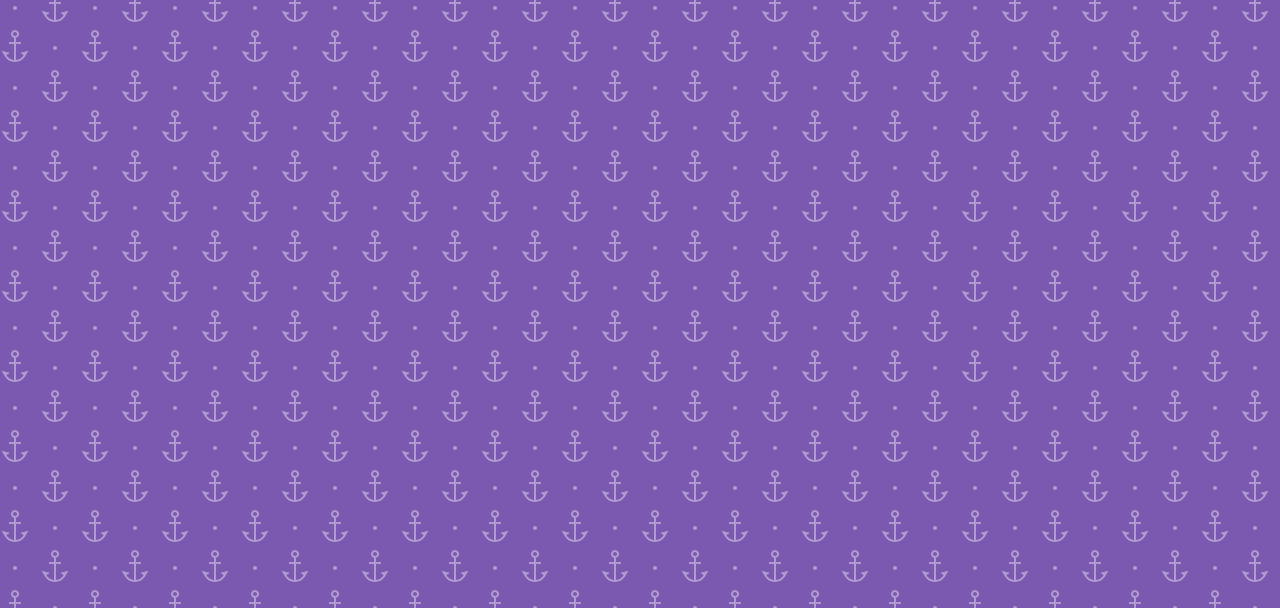
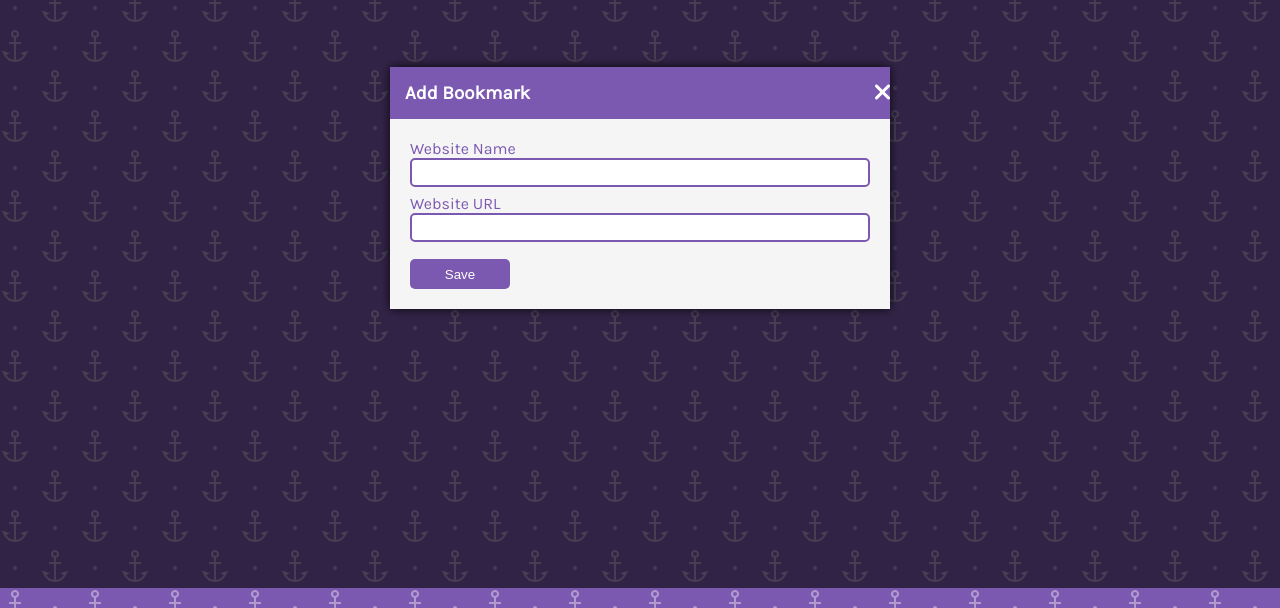
Before and after one commit to 4rlm/bookmark-app, a plain HTML site: page index.html in a window 1280 px wide. Shown: the part 212-820 px from the top of the page. Drawn offline with Linux system fonts and the light colour scheme.

Commit message:
create and style form modal

```diff
--- a/index.html
+++ b/index.html
@@ -37,6 +37,31 @@
     </div>
   </div>
 
+  <!-- Modal -->
+  <div class="modal-container show-modal" id="modal">
+    <div class="modal">
+      <i class="fas fa-times close-icon" id="close-modal"></i>
+      <div class="modal-header">
+        <h3>Add Bookmark</h3>
+      </div>
+      <div class="modal-content">
+        <form id="bookmark-form">
+          <!-- Website Name -->
+          <div class="form-group">
+            <label for="website-name" class="form-label">Website Name</label>
+            <input type="text" class="form-input" id="website-name">
+          </div>
+          <!-- Website URL -->
+          <div class="form-group">
+            <label for="website-url" class="form-label">Website URL</label>
+            <input type="text" class="form-input" id="website-url">
+          </div>
+          <button type="submit">Save</button>
+        </form>
+      </div>
+    </div>
+  </div>
+
 
   <!-- Script -->
   <script src="script.js"></script>
--- a/style.css
+++ b/style.css
@@ -88,6 +88,105 @@ a:active {
   margin-right: 5px;
 }
 
+/* Modal */
+.modal-container {
+  background: rgba(0, 0, 0, 0.6);
+  display: none;
+  position: fixed;
+  top: 0;
+  left: 0;
+  right: 0;
+  bottom: 0;
+}
+
+.show-modal {
+  display: flex;
+  justify-content: center;
+  align-items: center;
+}
+
+.modal {
+  background: white;
+  box-shadow: 0 0 10px rgba(0, 0, 0, 0.8);
+  max-width: 95%;
+  width: 500px;
+  animation: modalopen 1s;
+}
+
+@keyframes modalopen {
+  from {
+    opacity: 0;
+  }
+
+  to {
+    opacity: 5s;
+  }
+}
+
+.close-icon {
+  float: right;
+  color: white;
+  font-size: 24px;
+  position: relative;
+  top: 13px;
+  cursor: pointer;
+}
+
+.modal-header {
+  background: var(--primary-color);
+  color: white;
+  padding: 15px;
+}
+
+h3 {
+  margin: 0;
+}
+
+.modal-content {
+  padding: 20px;
+  background: whitesmoke;
+}
+
+/* Form */
+.form-group {
+  height: 55px;
+}
+
+.form-input {
+  width: 97%;
+  padding: 5px;
+  border: 2px solid var(--primary-color);
+  border-radius: var(--border-radius);
+  display: block;
+  outline: none;
+}
+
+.form-label {
+  color: var(--primary-color);
+  display: block;
+}
+
+button {
+  cursor: pointer;
+  color: white;
+  background: var(--primary-color);
+  height: 30px;
+  width: 100px;
+  border: none;
+  border-radius: var(--border-radius);
+  margin-top: 10px;
+}
+
+button:hover {
+  filter: brightness(110%);
+}
+
+button:focus {
+  outline: none;
+}
+
+
+
 /* Media Query: Large Smartphone (Vertical) */
 @media screen and (max-width: 600px) {
   .container {
```
